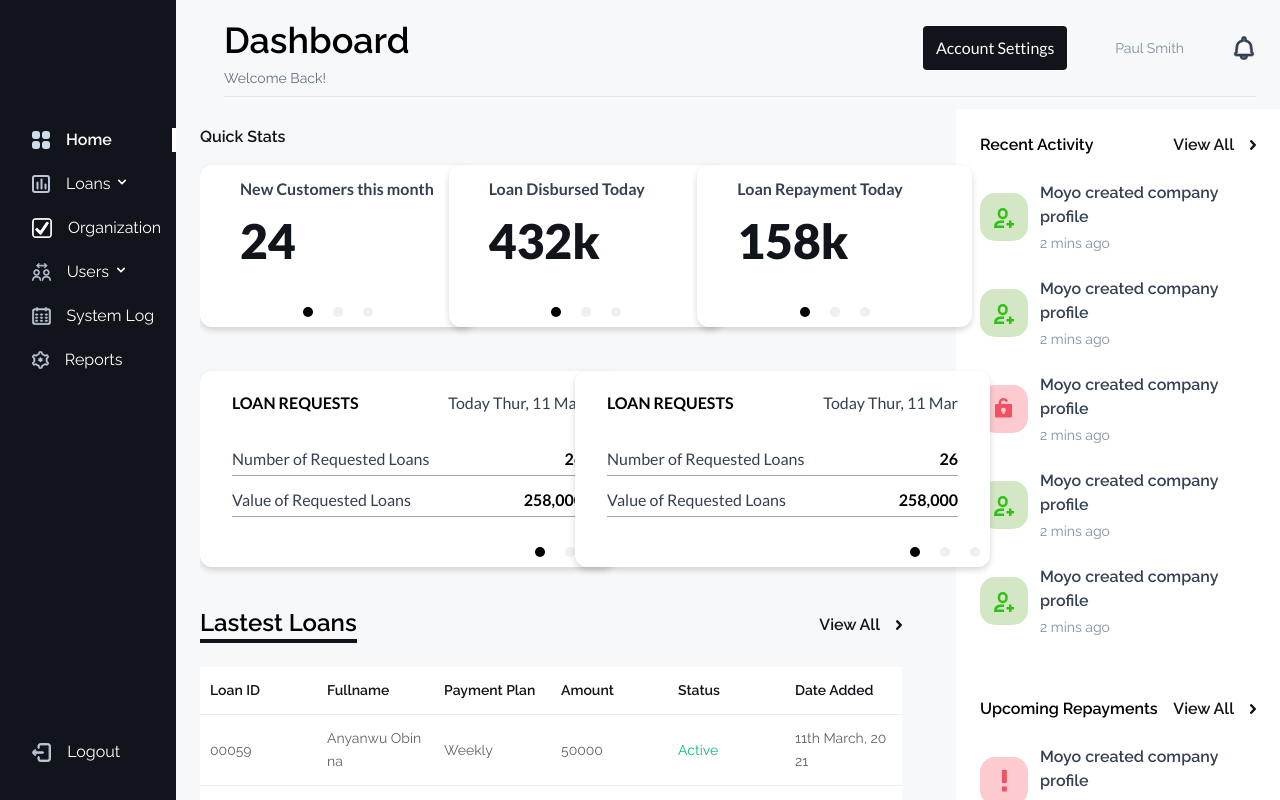
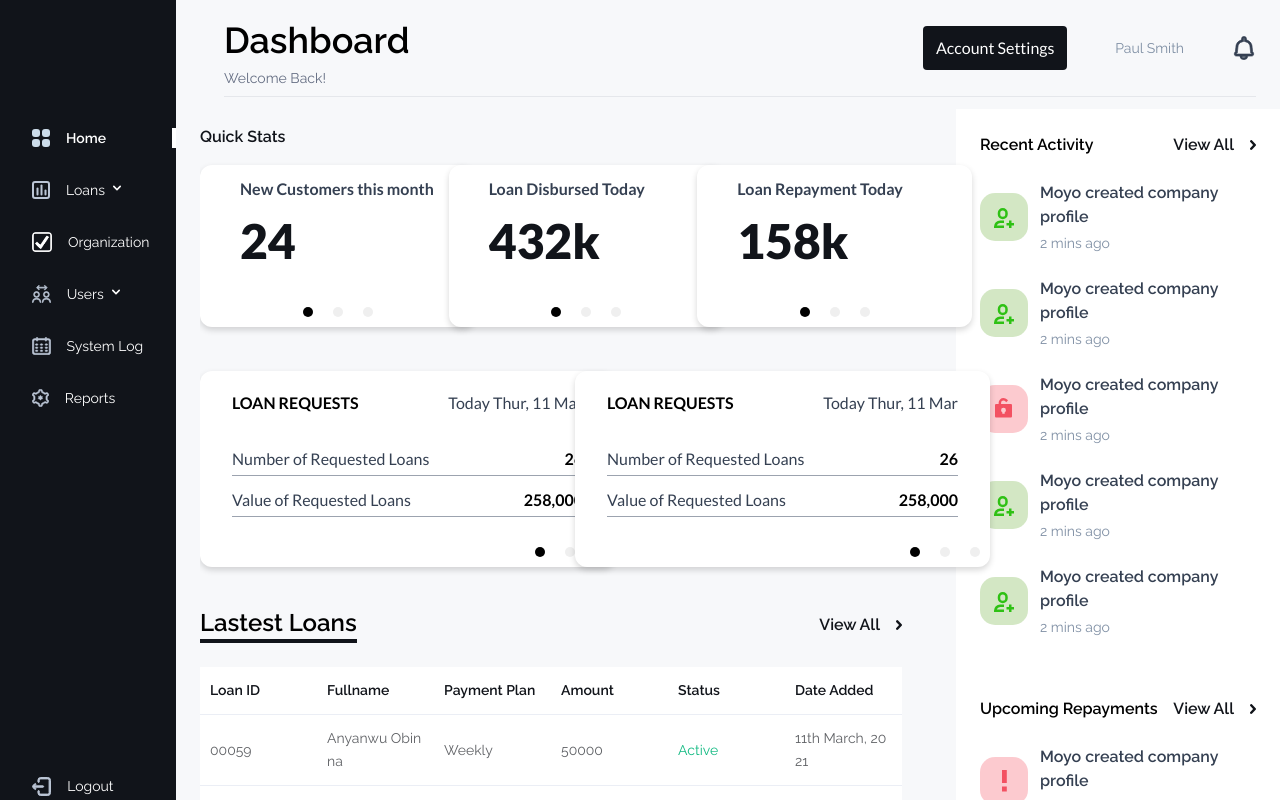
Before and after one commit to Daltimore/loanee-dashboard, a Vue app: page /dashboard in a window 1280 px wide. Built offline with nearby package versions, Linux system fonts and the light colour scheme.

Commit message:
done with dashboard Layout

```diff
--- a/src/components/SideBar.vue
+++ b/src/components/SideBar.vue
@@ -3,13 +3,13 @@
     <div class="pt-32">
       <router-link to="/dashboard" class="flex items-center pl-8">
         <img src="@/assets/img/dashboard-active.svg" alt="">
-        <span class="text-white pl-4">Home</span>
+        <span class="text-white pl-4 text-sm">Home</span>
       </router-link>
-      <router-link to="#" class="flex items-center pl-8 my-5">
+      <router-link to="#" class="flex items-center pl-8 my-8">
         <div class="relative">
         <p @click="toggle" class="flex flex-row items-center bg-transparent focus:outline-none">
           <img src="@/assets/img/graph.svg" alt="" class="mr-4">
-          <span>Loans</span>
+          <span class="text-sm">Loans</span>
           <svg fill="currentColor" viewBox="0 0 20 20" :class="{'rotate-180': open, 'rotate-0': !open}" class="inline w-4 h-4 mt-1 ml-1 transition-transform duration-200 transform md:-mt-1"><path fill-rule="evenodd" d="M5.293 7.293a1 1 0 011.414 0L10 10.586l3.293-3.293a1 1 0 111.414 1.414l-4 4a1 1 0 01-1.414 0l-4-4a1 1 0 010-1.414z" clip-rule="evenodd"></path></svg>
         </p>
         <div v-if="open" class="absolute right-0 w-full mt-2 origin-top-right rounded-md shadow-lg">
@@ -20,15 +20,15 @@
         </div>
       </div>
       </router-link>
-      <router-link to="#" class="flex items-center pl-8 my-5">
+      <router-link to="#" class="flex items-center pl-8 my-8">
         <img src="@/assets/img/org.png" alt="" class="w-5 h-5">
-        <span class="text-white pl-4">Organization</span>
+        <span class="text-white pl-4 text-sm">Organization</span>
       </router-link>
-      <router-link to="#" class="flex items-center pl-8 my-5">
+      <router-link to="#" class="flex items-center pl-8 my-8">
         <div class="relative">
         <p @click="toggle1" class="flex flex-row items-center bg-transparent focus:outline-none">
           <img src="@/assets/img/users.svg" alt="" class="mr-4">
-          <span>Users</span>
+          <span class="text-sm">Users</span>
           <svg fill="currentColor" viewBox="0 0 20 20" :class="{'rotate-180': open1, 'rotate-0': !open1}" class="inline w-4 h-4 mt-1 ml-1 transition-transform duration-200 transform md:-mt-1"><path fill-rule="evenodd" d="M5.293 7.293a1 1 0 011.414 0L10 10.586l3.293-3.293a1 1 0 111.414 1.414l-4 4a1 1 0 01-1.414 0l-4-4a1 1 0 010-1.414z" clip-rule="evenodd"></path></svg>
         </p>
         <div v-if="open1" class="absolute right-0 w-full mt-2 origin-top-right rounded-md shadow-lg">
@@ -40,17 +40,17 @@
         </div>
       </div>
       </router-link>
-      <router-link to="#" class="flex items-center pl-8 my-5">
+      <router-link to="#" class="flex items-center pl-8 my-8">
         <img src="@/assets/img/appointments.svg" alt="">
-        <span class="text-white pl-4">System Log</span>
+        <span class="text-white pl-4 text-sm">System Log</span>
       </router-link>
-      <router-link to="#" class="flex items-center pl-8 my-5">
+      <router-link to="#" class="flex items-center pl-8 my-8">
         <img src="@/assets/img/settings.svg" alt="">
-        <span class="text-white pl-4">Reports</span>
+        <span class="text-white pl-4 text-sm">Reports</span>
       </router-link>
       <div @click.prevent="logout" class="flex items-center pl-8 cursor-pointer" style="margin-top: 23rem;">
         <img src="@/assets/img/logout.svg" alt="">
-        <span class="text-white pl-4">Logout</span>
+        <span class="text-white pl-4 text-sm">Logout</span>
       </div>
     </div>
   </div>
```
